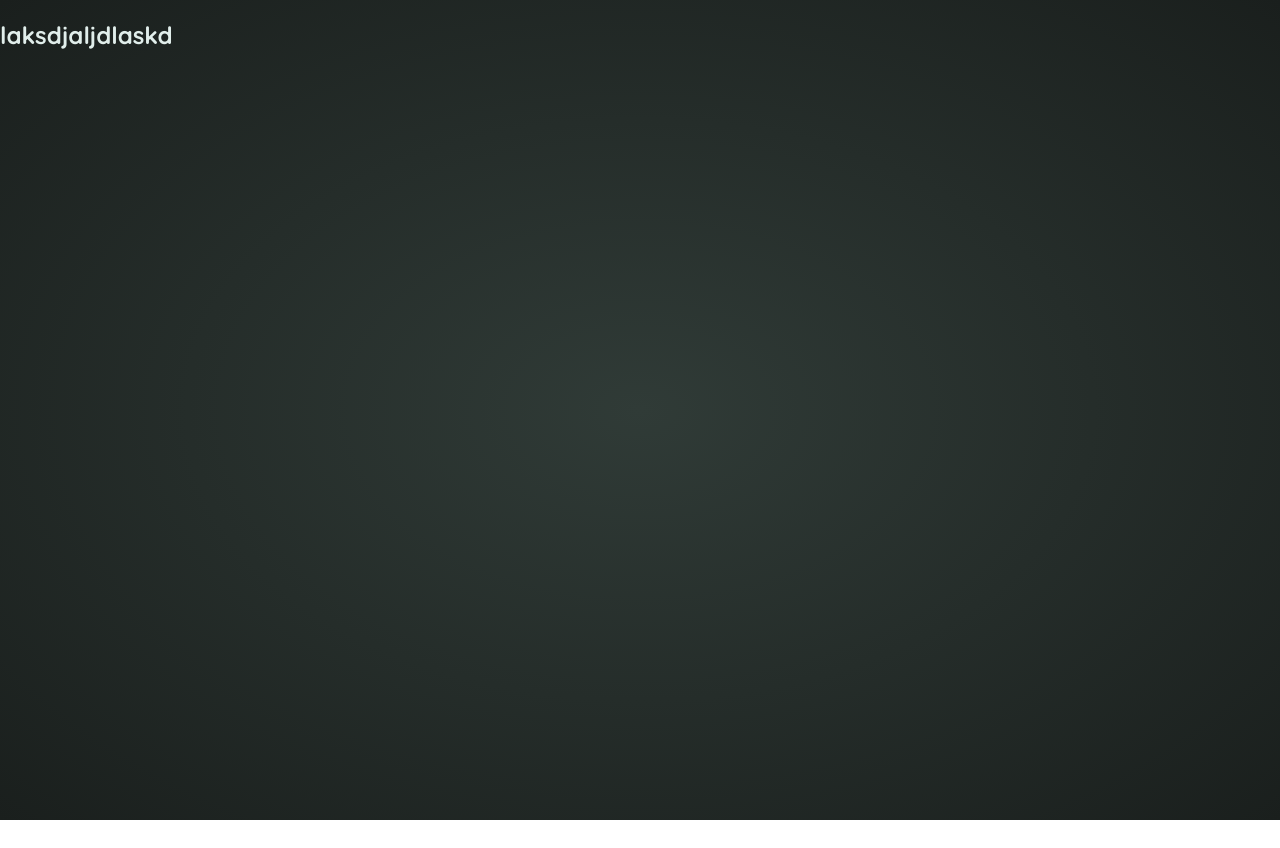
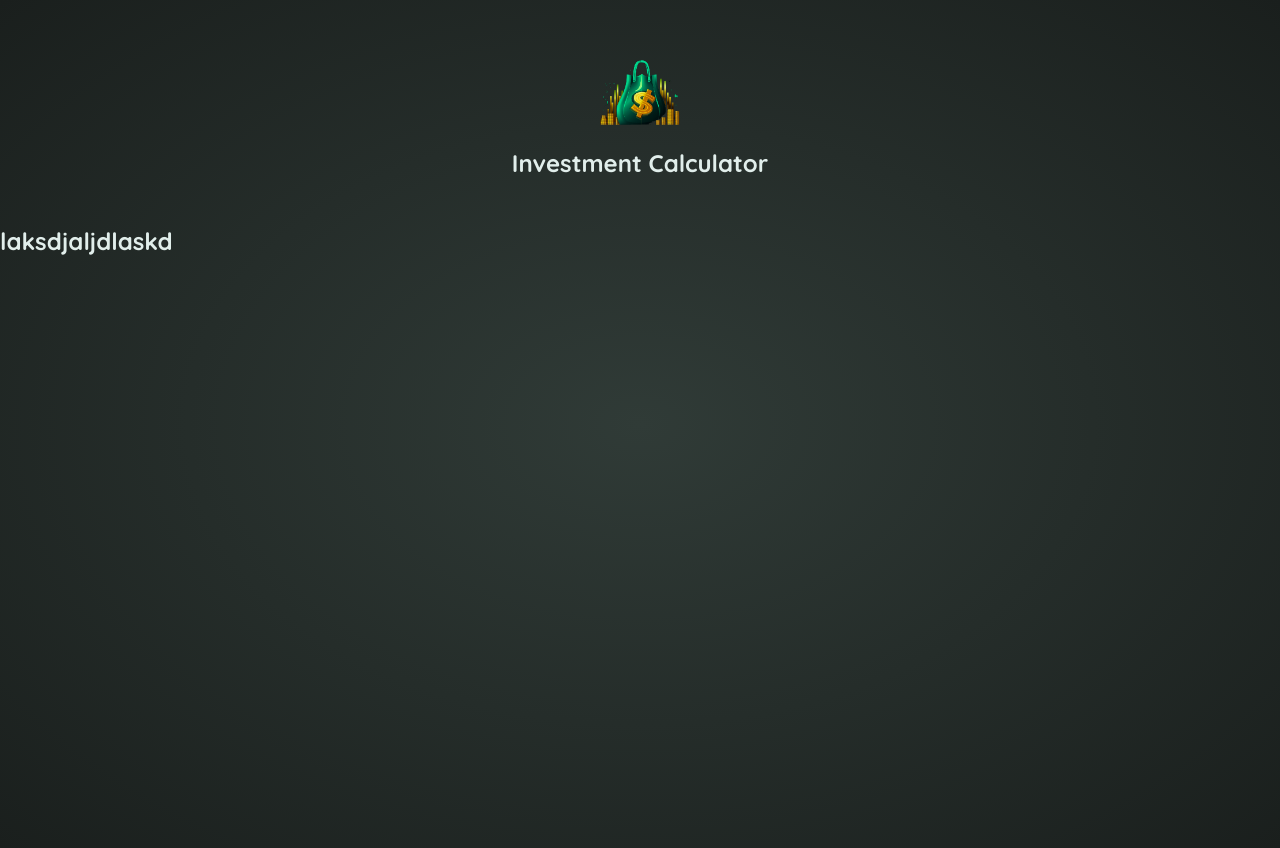
Before and after one commit to the-yurco/buisynez-system, a React (Create React App) app: page / in a window 1280 px wide. Before the commit the page ends 820 px from the top, so only its background shows below. Built offline with nearby package versions, Linux system fonts and the light colour scheme.

Commit message:
feat: header done"

```diff
--- a/src/App.tsx
+++ b/src/App.tsx
@@ -1,10 +1,12 @@
 import React from 'react';
 import logo from './logo.svg';
 import './App.css';
+import Header from './components/Header';
 
 function App() {
 	return (
 		<div className="App">
+			<Header />
 			<section>
 				<h1>laksdjaljdlaskd</h1>
 			</section>
--- /dev/null
+++ b/src/components/Header.tsx
@@ -0,0 +1,15 @@
+import React from 'react';
+import IMG_HEADER from '../assets/header.png';
+
+type Props = {};
+
+const Header = (props: Props) => {
+	return (
+		<header id="header">
+			<img src={IMG_HEADER} alt="Logo showing header image" />
+			<h1>Investment Calculator</h1>
+		</header>
+	);
+};
+
+export default Header;
```
Also changed, not shown: src/assets/header.png (renamed from src/assets/investment-calculator-logo.png).
